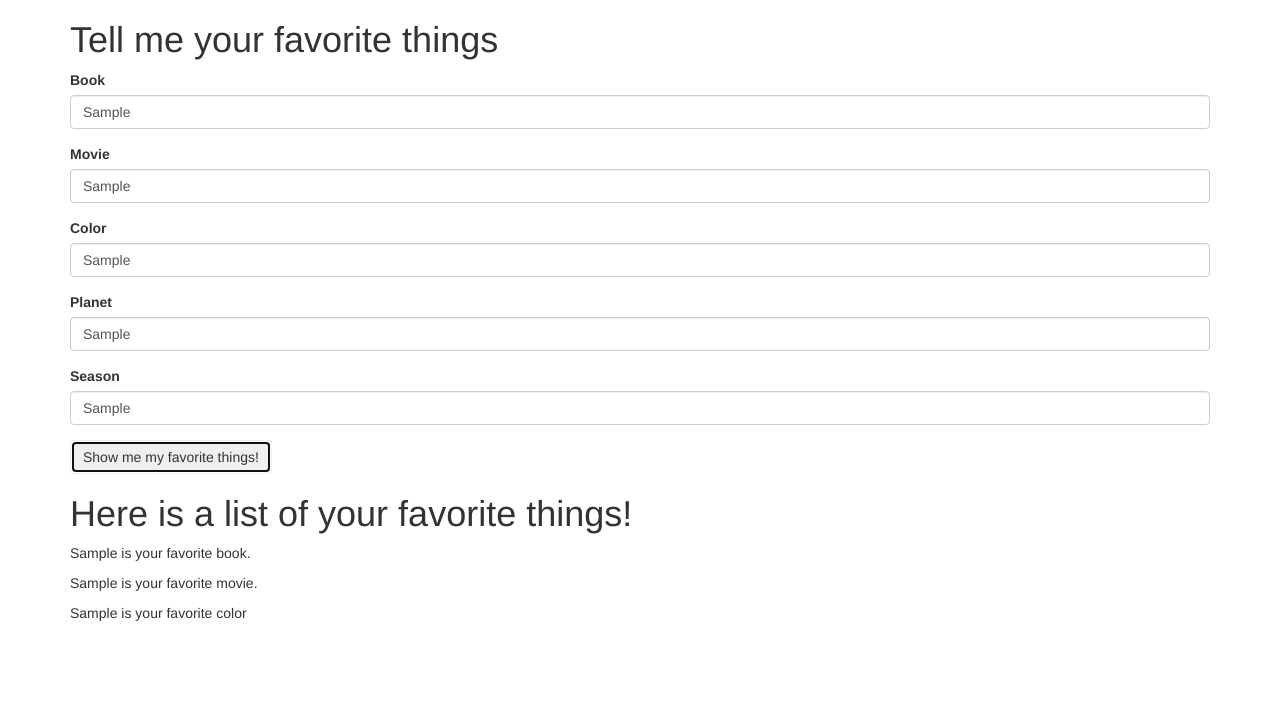
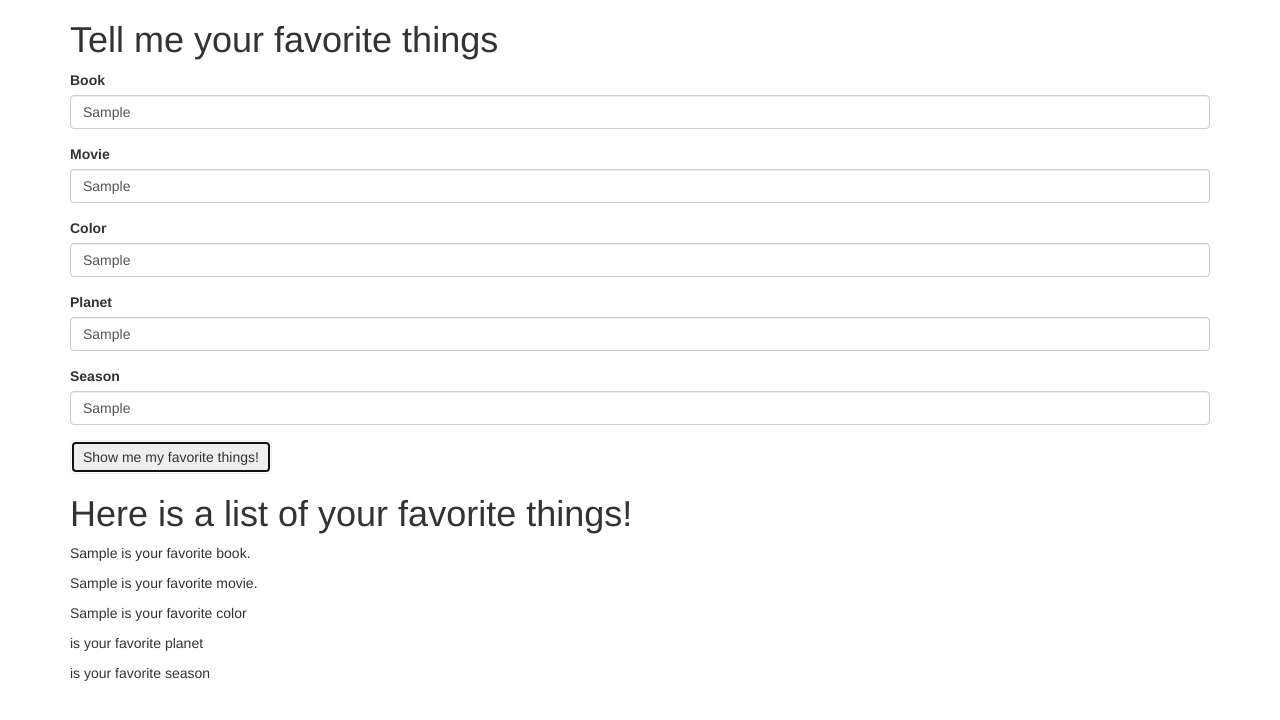
Before and after one commit to cehoughton/Favorite-Things, a plain HTML site: page index.html in a window 1280 px wide. Both pictures are taken after typing "Sample", "Sample", "Sample", "Sample", "Sample" into the empty fields and a click on the button "Show me my favorite things!". Drawn offline with Linux system fonts and the light colour scheme.

Commit message:
Add more html to output list

```diff
--- a/index.html
+++ b/index.html
@@ -43,7 +43,8 @@
       	<p><span class="book"></span> is your favorite book.</p>
       	<p><span class="movie"></span> is your favorite movie.</p>
         <p><span class="color"></span> is your favorite color</p>
-
+        <p><span class="planet"><span> is your favorite planet</p>
+        <p><spam class="season"><span> is your favorite season</p>
 
 
 
```
